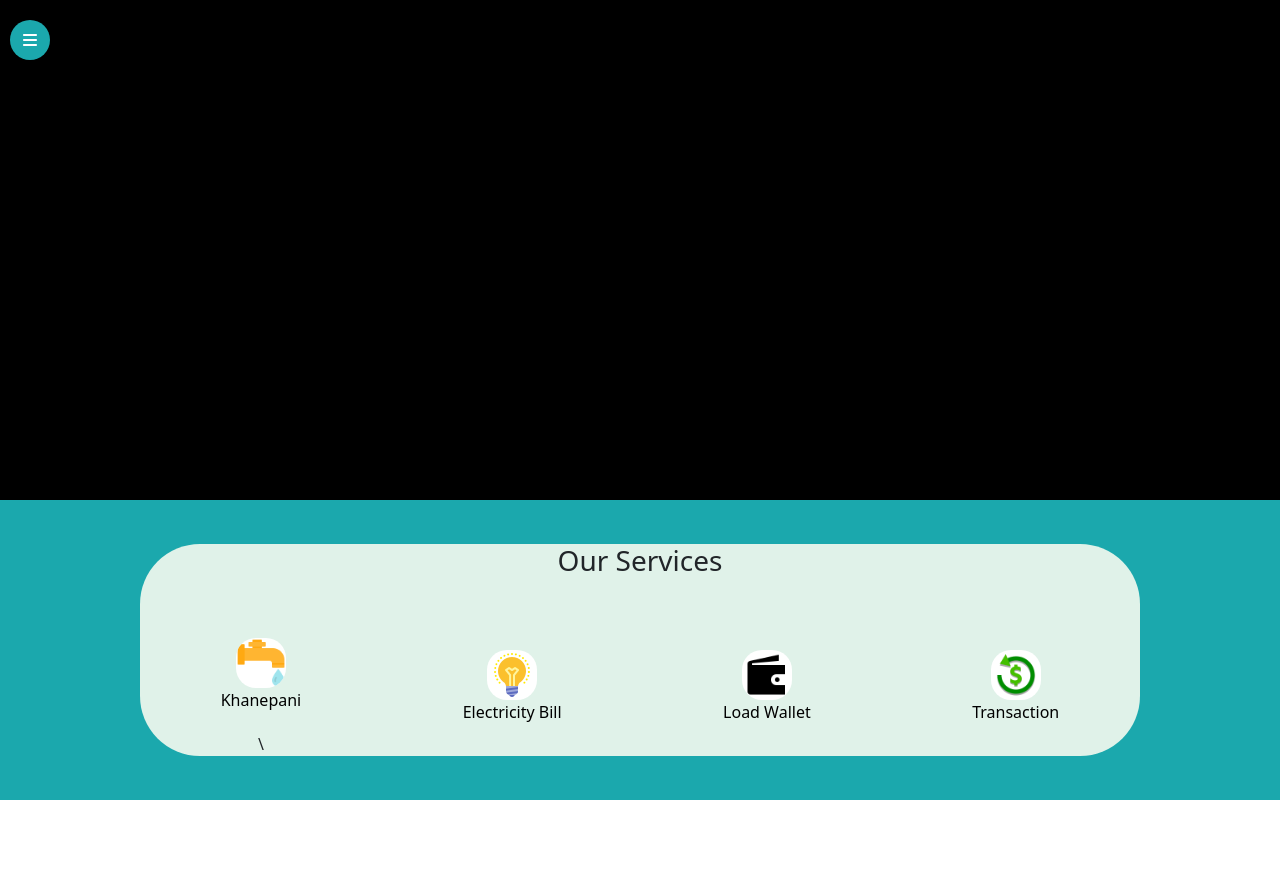
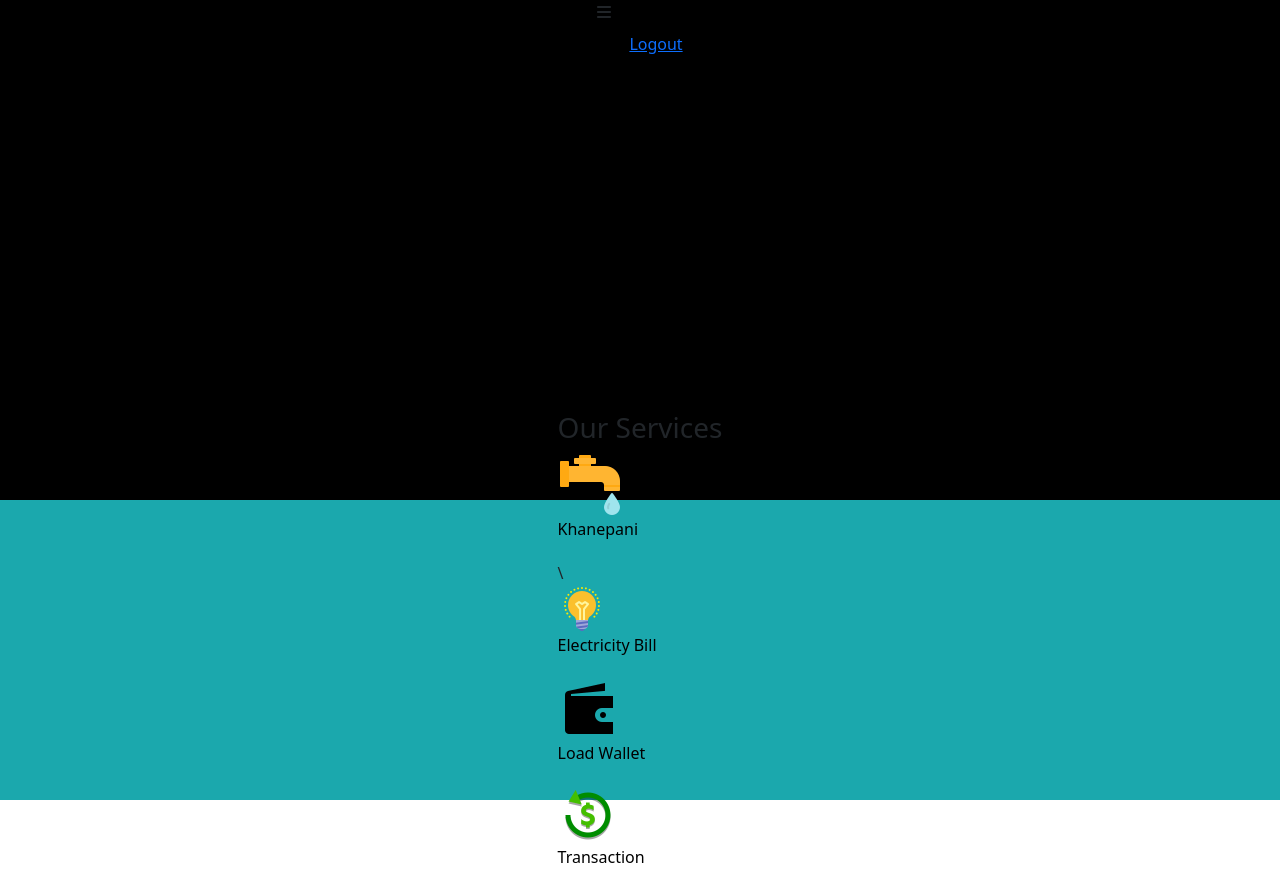
Before and after one commit to geniusdude1012/EPaymentOnlineBackendShrijana, a React (Create React App) app in the folder React-Routing/: page /Dashboard in a window 1280 px wide. Before the commit the page ends 800 px from the top, so only its background shows below. Built offline with nearby package versions, Linux system fonts and the light colour scheme.

Commit message:
dashboard

```diff
--- a/React-Routing/src/component/Dashboard.css
+++ b/React-Routing/src/component/Dashboard.css
@@ -1,6 +1,8 @@
-/* css for parent */
+
+
+
 .parent-container {
-    height: 500px; /* Example height for the parent container */
+    height: 500px;
     background-color:black;
     display: flex;
     justify-content: center;
@@ -70,14 +72,17 @@
 
 
 /* CSS FOR SERVICES PART */
-
+/*
 .works1{
     text-align: center;
     padding: 800x;
     background-color: #e0f2e9;
     width: 1000px;
     border-radius: 60px;
-  }
+
+
+
+  } */
 
   .step1 {
     display: flex;
--- a/React-Routing/src/component/Dashboard.jsx
+++ b/React-Routing/src/component/Dashboard.jsx
@@ -1,6 +1,5 @@
 // import React from 'react'
-import React, {useState } from 'react';
-import { useNavigate } from 'react-router-dom';
+import React, {useEffect,useState } from 'react';
 import "./../component/Dashboard.css"
 import bulb from "./../img/bulb.png";
 import khanepani from "./../img/khanepani.png";
@@ -20,16 +19,13 @@ function Dashboard() {
 
   return (
     <div>
-
-
-
   <div className='parent-container'>
-     <div className={`sidebar ${isOpen ? 'open' : ''}`}>
-      <button className="sidebar-toggle" onClick={toggleSidebar}>
+     <div classNameName={`sidebar ${isOpen ? 'open' : ''}`}>
+      <button classNameName="sidebar-toggle" onClick={toggleSidebar}>
         <FontAwesomeIcon icon={isOpen ? faTimes : faBars} />
       </button>
-      <div className="sidebar-content">
-        <div className="sidebar-header">
+      <div classNameName="sidebar-content">
+        <div classNameName="sidebar-header">
           <h3></h3>
         </div>
         <ul>
@@ -47,34 +43,34 @@ function Dashboard() {
      {/* // SERVICES CONTAINER? */}
     <div className="parent-container1">
 
-     <div className="works1">
+     <div classNameName="works1">
       <h3>Our Services</h3>
-      <div className="steps">
-        <div className="step1">
-          <div className="icon1">
+      <div classNameName="steps">
+        <div classNameName="step1">
+          <div classNameName="icon1">
            <Link to="/WaterBillEnquiry"><img src={khanepani} alt="Create Account" /></Link>
           </div>
           <p>Khanepani</p>
          \
         </div>
 
-        <div className="step1">
-          <div className="icon1">
+        <div classNameName="step1">
+          <div classNameName="icon1">
             <Link to="/ElectricityBillEnquiry"><img src={bulb}alt="electricity" /></Link>
           </div>
           <p>Electricity Bill</p>
 
         </div>
-        <div className="step1">
-          <div className="icon1">
+        <div classNameName="step1">
+          <div classNameName="icon1">
           <Link to="/Deposit"><img src={load}alt="Load Money" /></Link>
 
           </div>
           <p>Load Wallet</p>
 
         </div>
-        <div className="step1">
-          <div className="icon1">
+        <div classNameName="step1">
+          <div classNameName="icon1">
 
             <Link to="/Payment"><img src={transaction} alt="TRansaction" /></Link>
           </div>
```
